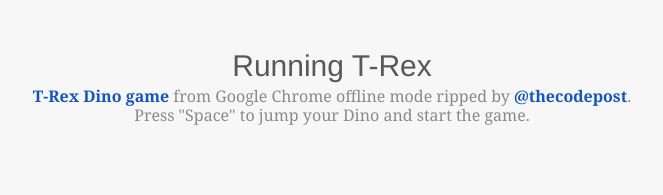
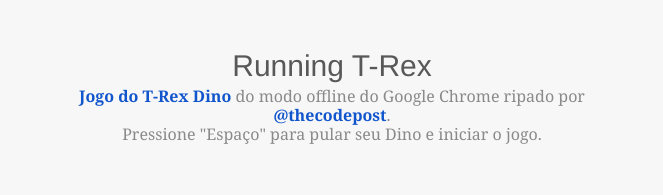
Before and after one commit to Victor-C-B-Santana/t-rex, a plain HTML site: page index.html in a window 1280 px wide. Shown: the top 195 px of the page, without its empty margins (308-971 px from the left). Drawn offline with Linux system fonts and the light colour scheme.

Commit message:
Update index.html

```diff
--- a/index.html
+++ b/index.html
@@ -2285,7 +2285,7 @@
 </script>
 <div id="main-frame-error" class="interstitial-wrapper" jstcache="0">
     <div class="onlyforchrome" style="font-size: 30px;text-align: center;font-family: Helvetica;">Running T-Rex</div>
-    <div class="onlyforchrome" style="margin-top:5px;text-align:center;color:#8a8a8a;margin-bottom:80px; font-size:.8em;line-height:1.2em;font-family: Georgia;"><a href="http://www.thecodepost.org/internet/play-hidden-t-rex-game-offline-chrome/" target="_blank"><strong>T-Rex Dino game</strong></a> from Google Chrome offline mode ripped by <a href="http://www.twitter.com/thecodepost" target="_blank"><strong>@thecodepost</strong></a>.<br/> Press "Space" to jump your Dino and start the game.</div>
+    <div class="onlyforchrome" style="margin-top:5px;text-align:center;color:#8a8a8a;margin-bottom:80px; font-size:.8em;line-height:1.2em;font-family: Georgia;"><a href="http://www.thecodepost.org/internet/play-hidden-t-rex-game-offline-chrome/" target="_blank"><strong>Jogo do T-Rex Dino</strong></a> do modo offline do Google Chrome ripado por  <a href="http://www.twitter.com/thecodepost" target="_blank"><strong>@thecodepost</strong></a>.<br/> Pressione "Espaço" para pular seu Dino e iniciar o jogo.</div>
 	<div id="main-frame-notchrome" style="display:none; margin-top:50px;">Sorry, this game only runs on the Google Chrome! You can download it free <a href="https://www.google.com/chrome">here</a></div>
     <div id="offline-resources" jstcache="0">
     <div id="offline-resources-1x" jstcache="0">
```
